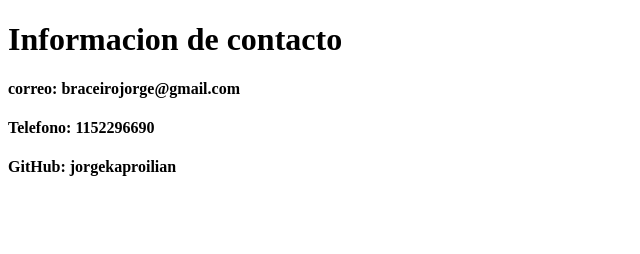
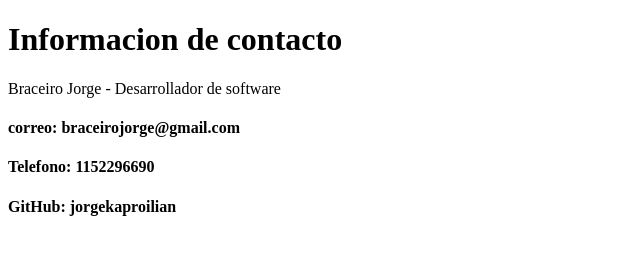
Before and after one commit to jorgekaproilian/adivinar-numero-secreto, a plain HTML site: page contacto.html in a window 1280 px wide. Shown: the whole page, without its empty margins (0-640 px from the left). Drawn offline with Linux system fonts and the light colour scheme.

Commit message:
Actualiza el archivo CONTACTO.html

```diff
--- a/contacto.html
+++ b/contacto.html
@@ -8,6 +8,8 @@
 <body>
 
     <h1>Informacion de contacto</h1>
+    <p>Braceiro Jorge - Desarrollador de software</p>
+
     <h4>correo: braceirojorge@gmail.com</h4>
 
     <h4>Telefono: 1152296690</h4>
```
